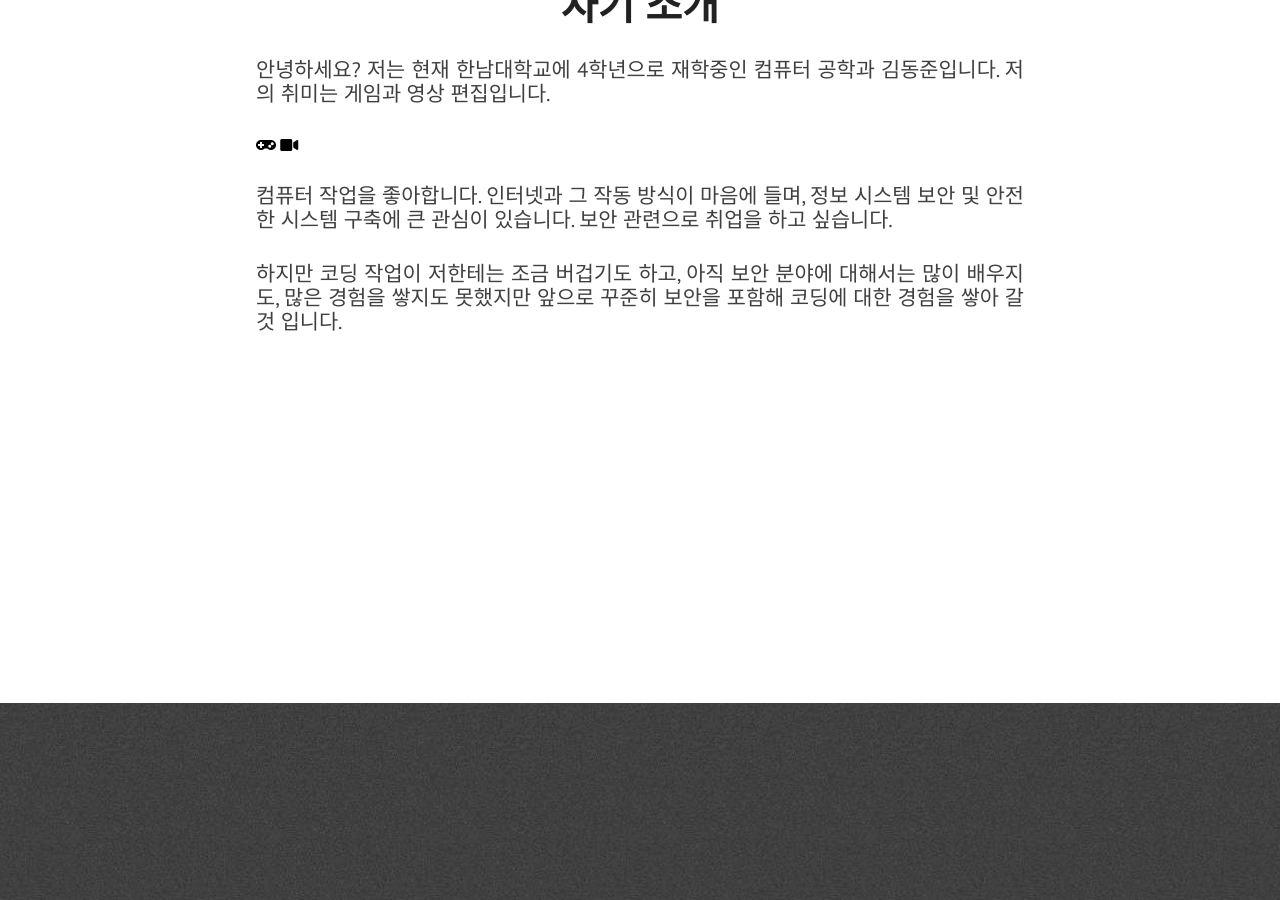
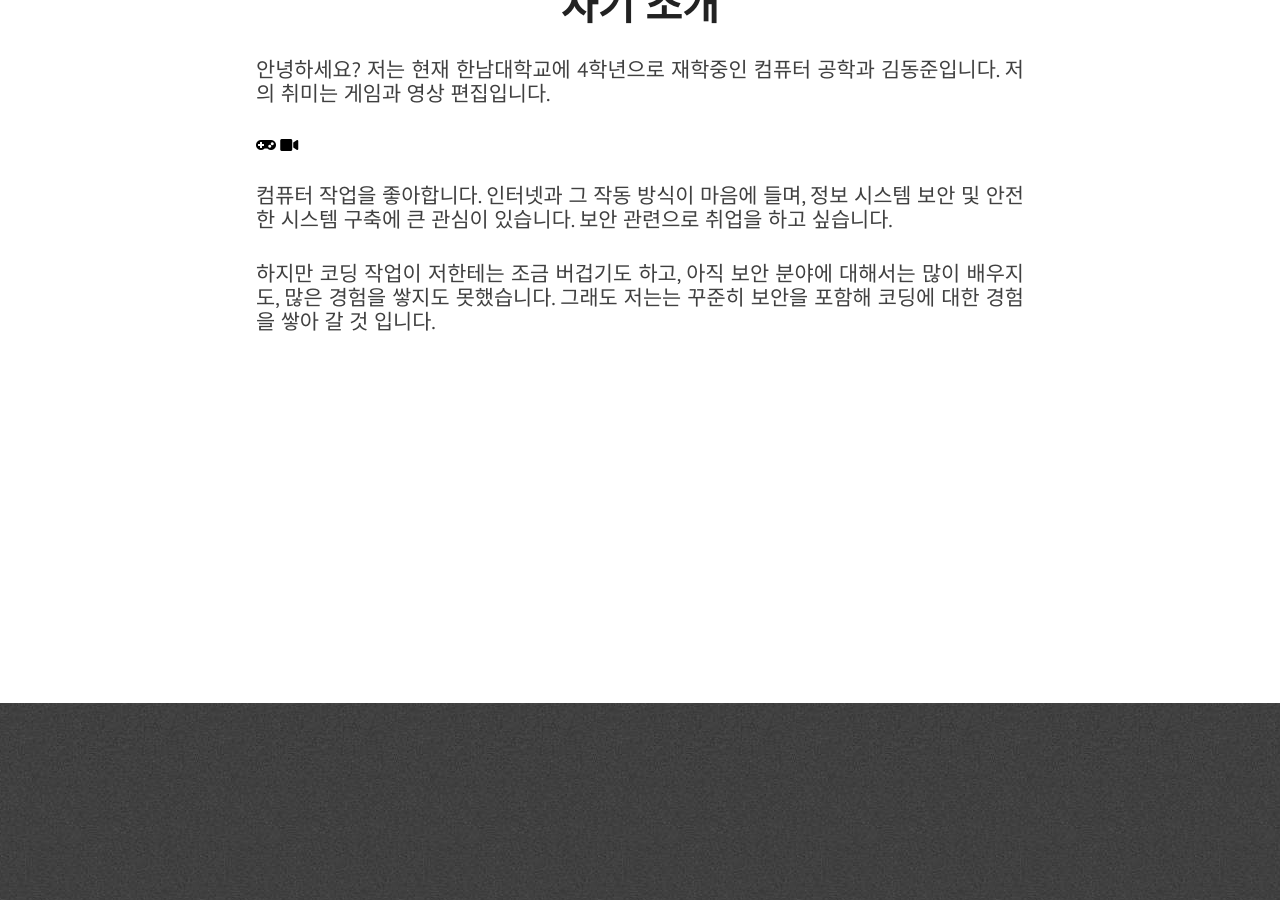
Before and after one commit to kkdonjuun122/kkdonjuun122, a Jekyll site: the page built from index.html, in a window 1280 px wide and 900 px high, scrolled down 1257 px. Built offline with Jekyll 4.4.1, drawn with Linux system fonts in a browser that asks for light colours; nearby versions of some CDN libraries; some of the changed text lies outside the part shown.

Commit message:
Add files via upload

```diff
--- a/_includes/about.html
+++ b/_includes/about.html
@@ -5,17 +5,17 @@
             <p class="paragraph-text justify-text">
                 안녕하세요? 저는 현재 한남대학교에 4학년으로 재학중인 컴퓨터 공학과 김동준입니다. 저의 취미는 게임과 영상 편집입니다.
             </p>
-            <span class="hint--bottom bottom link" aria-label="Game">
+            <span class="hint--bottom bottom link" aria-label="게임!">
                     <i class ="head-about-icon fas fa-gamepad" style="color:black"></i>
             </span>
-            <span class="hint--bottom bottom link" aria-label="Video">
+            <span class="hint--bottom bottom link" aria-label="영상 편집!">
                     <i class ="head-about-icon fas fa-video" style="color:black"></i>
             </span>
             <p class="paragraph-text justify-text">
                 컴퓨터 작업을 좋아합니다. 인터넷과 그 작동 방식이 마음에 들며, 정보 시스템 보안 및 안전한 시스템 구축에 큰 관심이 있습니다. 보안 관련으로 취업을 하고 싶습니다.
             </p>
             <p class="paragraph-text justify-text">
-                하지만 코딩 작업이 저한테는 조금 버겁기도 하고, 아직 보안 분야에 대해서는 많이 배우지도, 많은 경험을 쌓지도 못했지만 앞으로 꾸준히 보안을 포함해 코딩에 대한 경험을 쌓아 갈 것 입니다.
+                하지만 코딩 작업이 저한테는 조금 버겁기도 하고, 아직 보안 분야에 대해서는 많이 배우지도, 많은 경험을 쌓지도 못했습니다. 그래도 저는는 꾸준히 보안을 포함해 코딩에 대한 경험을 쌓아 갈 것 입니다.
             </p>
         </div>
     </section>
--- a/_includes/extra.html
+++ b/_includes/extra.html
@@ -2,15 +2,15 @@
     <section class="section extra" id="extra">
         <div>
             <div class="section-heading" id="chat-text">연락처</div>
+
             <p class="paragraph-text justify-text">
-                제 빈약한 홈페이지를 방문해 주셔서 감사합니다.
-                이 홈페이지는 제가 CSS,JavaScript,HTML을 공부하면서 연습으로 과제 겸 만들은 홈페이지입니다.
+                제 빈약한 홈페이지를 방문해 주셔서 감사합니다. 이 홈페이지는 제가 CSS,JavaScript,HTML을 공부하면서 연습으로 과제 겸 만들은 홈페이지입니다.
+            </p>
+            <p class="paragraph-text justify-text">
+                제 GitHub는 밑에 있는 아이콘을 누르시면 확인해 보실 수 있습니다. 아직 볼 만한 내용은 없지만 계속해서 내용을 추가해보도록 노력해 보려고 합니다.
             </p>
             <p class="paragraph-text justify-text">
                 제 전화번호는 010-5110-6370 이며 이메일은 20202845@gm.hannam.ac.kr 입니다. 필요시 여기로 연락주시면 감사하겠습니다.
-            </p>
-            <p class="paragraph-text justify-text">
-                제 GitHub는 밑에 있는 아이콘을 누르시면 확인해 보실 수 있습니다. 아직 볼 만한 내용은 없지만 계속해서 내용을 추가해보도록 노력해 보려고 합니다.
             </p>
 
             <div class="extra-links">
--- a/assets/js/projects.js
+++ b/assets/js/projects.js
@@ -32,7 +32,7 @@
             categories: ['favorites','security']
         },
         {
-            image: 'assets/images/social-share-count.jpg',
+            image: 'assets/images/White_Black.png',
             title: '화이트 해커 & 블랙 해커',
             //demo : 'https://www.nagekar.com/mpw',
             description: "이 둘의 개념을 확실하게 배워 보고 싶습니다다.",
```
Also changed, not shown: 1 other file.
